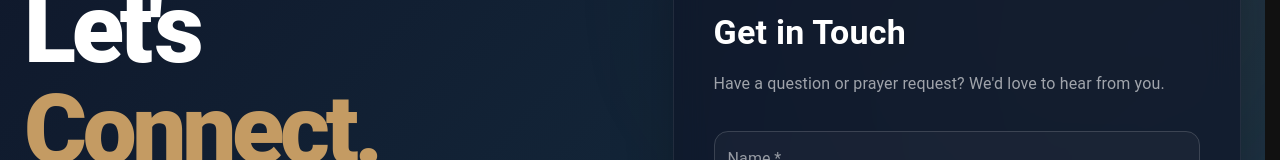
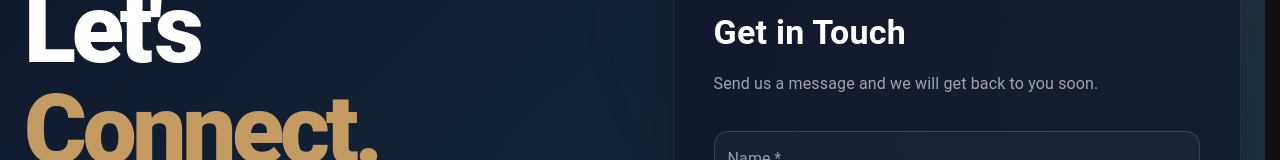
Before and after one commit to JayRostorfer/Salt-LightChurch, a Next.js app: page /contact in a window 1280 px wide. Shown: the part 165-325 px from the top of the page. Built offline with nearby package versions, Linux system fonts and the light colour scheme.

Commit message:
Update contact form message text

```diff
--- a/src/components/home/ContactForm5.js
+++ b/src/components/home/ContactForm5.js
@@ -202,8 +202,7 @@ export default function ContactForm5() {
           mb: 4,
         }}
       >
-        Have a question or prayer request?
-        We'd love to hear from you.
+        Send us a message and we will get back to you soon.
       </Typography>
 
       <Box component="form" onSubmit={handleSubmit}>
```
